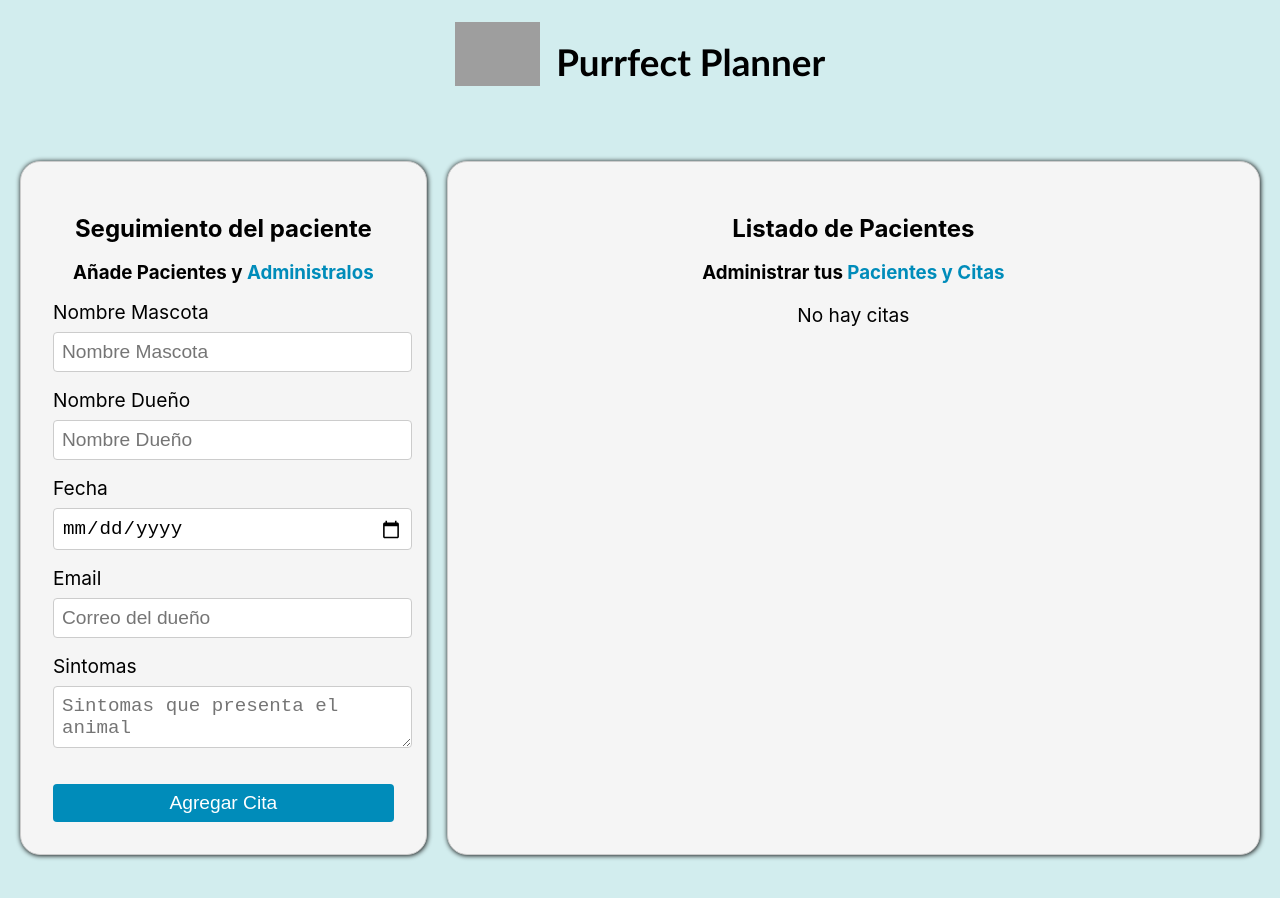
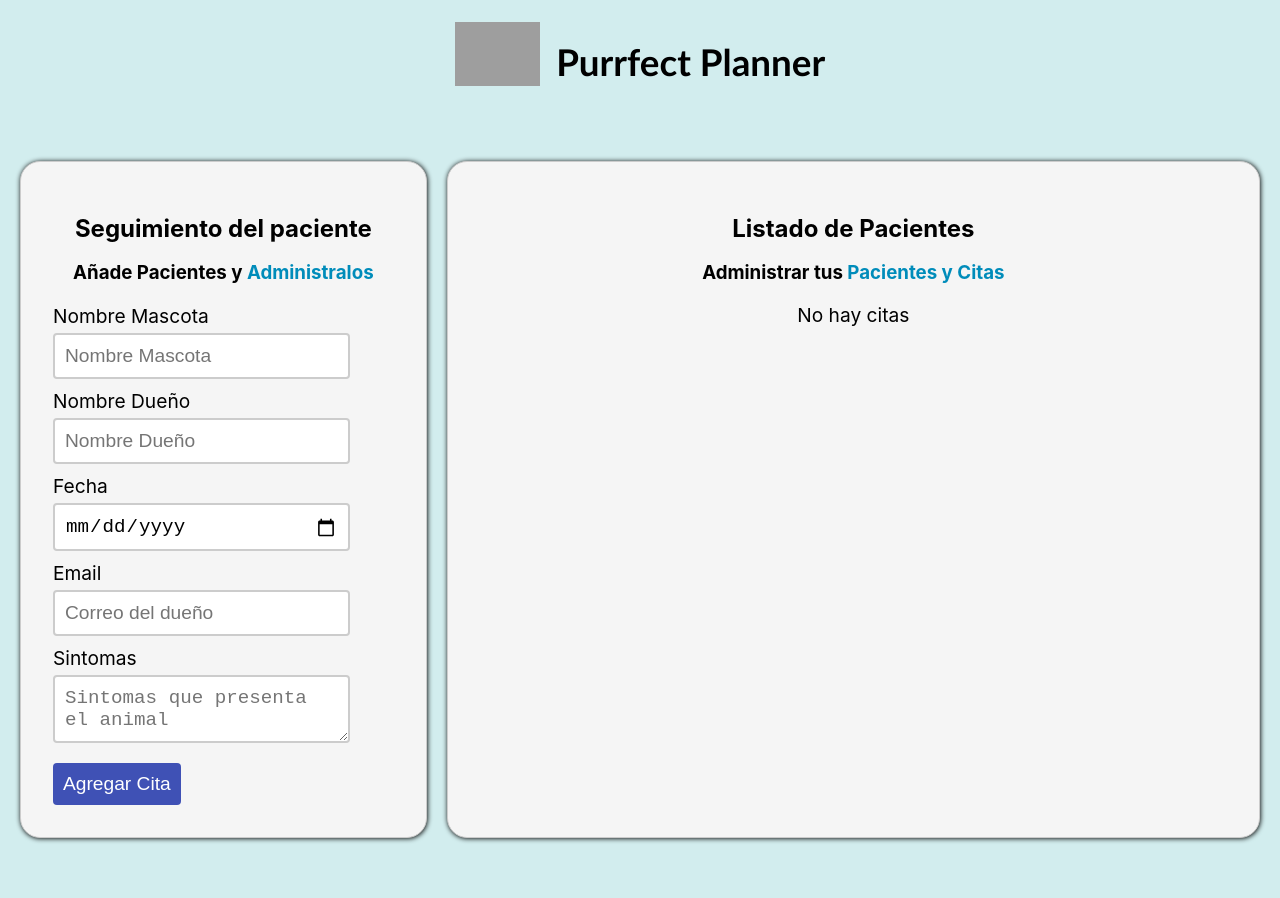
Before and after one commit to amarmor878/Purrfect-Planner, a React (Create React App) app: page / in a window 1280 px wide. Shown: the top 898 px of the page. Built offline with nearby package versions, Linux system fonts and the light colour scheme; grey boxes are pictures that could not be loaded; the HTML template or start-up script is replaced by a standard one.

Commit message:
refactorización codigo y comentarios

```diff
--- a/src/App.js
+++ b/src/App.js
@@ -1,21 +1,7 @@
 import React, { useState, useEffect } from 'react';
-import styled from 'styled-components';
 import Formulario from './Componentes/Formulario';
 import ListaCitas from './Componentes/ListaCitas';
-import LogoContainer from './Estilos/LogoContainerStyled';
-
-const Container = styled.div`
-  display: grid;
-  grid-template-columns: 1fr 2fr;
-  grid-gap: 20px;
-  margin: 20px;
-
-  @media (max-width: 1135px) {
-    grid-template-columns: 1fr;
-    // Cambia esta línea
-    grid-auto-rows: minmax(100px, auto);
-  }
-`;
+import { LogoContainer, ContainerApp } from './Estilos/LogoContainerStyled';
 
 export default function App() {
   // Citas en local storage
@@ -60,10 +46,10 @@ export default function App() {
           <h1>Purrfect Planner</h1>
         </LogoContainer>
       </header>
-      <Container>
+      <ContainerApp>
         <Formulario crearCita={crearCita} />
         <ListaCitas citas={citas} eliminarCita={eliminarCita} />
-      </Container>
+      </ContainerApp>
     </div>
   );
 }
--- a/src/Componentes/Formulario.jsx
+++ b/src/Componentes/Formulario.jsx
@@ -1,8 +1,9 @@
 import React, { useState } from 'react';
-import FormularioWrapper from '../Estilos/FormuStyled'
+import { FormularioWrapper, LabelForm, InputForm, TextAreaForm, BotonForm } from '../Estilos/FormuStyled'
 
 const Formulario = ({ crearCita }) => {
 
+    // funcion para administrar la información de la cita
     const [cita, setCita] = useState({
         mascota: '',
         duenio: '',
@@ -11,8 +12,10 @@ const Formulario = ({ crearCita }) => {
         sintomas: ''
     });
 
+    // funcion para indicar si hay algún error en el formulario
     const [error, setError] = useState(false);
 
+    // Función para actualizar la información de la cita al escribir en los campos del formulario
     const handleChange = e => {
         setCita({
             ...cita,
@@ -20,22 +23,27 @@ const Formulario = ({ crearCita }) => {
         });
     };
 
+    // Desestructuración del estado local de la cita
     const { mascota, duenio, fecha, mail, sintomas } = cita;
 
+    // Función para enviar la información de la cita al presionar el botón de "Enviar"
     const enviarCita = e => {
         e.preventDefault();
 
+        // Validación de campos requeridos
         if (mascota.trim() === '' || duenio.trim() === '' || fecha.trim() === '' || mail.trim() === '' || sintomas.trim() === '') {
             setError(true);
             return;
         }
-
         setError(false);
 
+        // Asignación de id con la fecha y hora actual
         cita.id = Date.now();
 
+        // Llamada a la función crearCita con la información de la cita
         crearCita(cita);
 
+        // Reinicio del estado local de la cita a valores vacíos
         setCita({
             mascota: '',
             duenio: '',
@@ -51,45 +59,45 @@ const Formulario = ({ crearCita }) => {
             <h3>Añade Pacientes y <span>Administralos</span></h3>
             {error ? <p>Todos los campos son obligatorios</p> : null}
             <form onSubmit={enviarCita}>
-                <label>Nombre Mascota</label>
-                <input
+                <LabelForm>Nombre Mascota</LabelForm>
+                <InputForm
                     type="text"
                     name="mascota"
                     placeholder="Nombre Mascota"
                     onChange={handleChange}
                     value={mascota}
                 />
-                <label>Nombre Dueño</label>
-                <input
+                <LabelForm>Nombre Dueño</LabelForm>
+                <InputForm
                     type="text"
                     name="duenio"
                     placeholder="Nombre Dueño"
                     onChange={handleChange}
                     value={duenio}
                 />
-                <label>Fecha</label>
-                <input
+                <LabelForm>Fecha</LabelForm>
+                <InputForm
                     type="date"
                     name="fecha"
                     onChange={handleChange}
                     value={fecha}
                 />
-                <label>Email</label>
-                <input
+                <LabelForm>Email</LabelForm>
+                <InputForm
                     type="email"
                     name="mail"
                     placeholder="Correo del dueño"
                     onChange={handleChange}
                     value={mail}
                 />
-                <label>Sintomas</label>
-                <textarea
+                <LabelForm>Sintomas</LabelForm>
+                <TextAreaForm
                     name='sintomas'
                     placeholder="Sintomas que presenta el animal"
                     onChange={handleChange}
                     value={sintomas}
-                ></textarea>
-                <button type='submit'>Agregar Cita</button>
+                ></TextAreaForm>
+                <BotonForm type='submit'>Agregar Cita</BotonForm>
             </form>
         </FormularioWrapper>
     );
--- a/src/Componentes/ListaCitas.js
+++ b/src/Componentes/ListaCitas.js
@@ -1,6 +1,6 @@
 import React from 'react';
 import Cita from './Cita';
-import { ListaContenedor } from '../Estilos/ListaStyled';
+import ListaContenedor from '../Estilos/ListaStyled';
 
 export default function ListaCitas({ citas, eliminarCita }) {
     return (
--- a/src/Estilos/FormuStyled.jsx
+++ b/src/Estilos/FormuStyled.jsx
@@ -1,6 +1,6 @@
 import styled from 'styled-components'
 
-const FormularioWrapper = styled.div`
+export const FormularioWrapper = styled.div`
   margin: 2rem 0;
   padding: 2rem;
   border: 1px solid #ccc;
@@ -17,46 +17,56 @@ const FormularioWrapper = styled.div`
     color: #008CBA;
   }
 
-  label {
-    display: block;
-    margin-bottom: 0.5rem;
-    font-size: 1.2rem;
-  }
-
-  input[type='text'],
-  input[type='date'],
-  input[type='email'],
-  textarea {
-    width: 100%;
-    padding: 0.5rem;
-    margin-bottom: 1rem;
-    border: 1px solid #ccc;
-    border-radius: 4px;
-    font-size: 1.2rem;
-  }
-
-  button[type='submit'] {
-    display: block;
-    width: 100%;
-    padding: 0.5rem;
-    margin-top: 1rem;
-    background-color: #008CBA;
-    color: white;
-    border: none;
-    border-radius: 4px;
-    font-size: 1.2rem;
-    cursor: pointer;
-
-    &:hover {
-      background-color: #00688B;
-    }
-  }
-
   p {
     margin-top: 1rem;
     color: red;
     font-size: 1.2rem;
     font-weight: bold;
   }
-`
-export default FormularioWrapper;
+
+  form {
+    display: flex;
+    flex-direction: column;
+    align-items: flex-start;
+    width: 80%;
+    margin-top: 20px;
+  }
+`;
+
+export const LabelForm = styled.label`
+  font-size: 1.2rem;
+  margin-bottom: 5px;
+`;
+
+export const InputForm = styled.input`
+  padding: 10px;
+  border: 2px solid #ccc;
+  border-radius: 4px;
+  font-size: 1.2rem;
+  margin-bottom: 10px;
+  width: 100%;
+`;
+
+export const TextAreaForm = styled.textarea`
+  padding: 10px;
+  border: 2px solid #ccc;
+  border-radius: 4px;
+  font-size: 1.2rem;
+  margin-bottom: 10px;
+  width: 100%;
+`;
+
+export const BotonForm = styled.button`
+  background-color: #3f51b5;
+  color: #fff;
+  padding: 10px;
+  border: none;
+  border-radius: 4px;
+  font-size: 1.2rem;
+  cursor: pointer;
+  margin-top: 10px;
+
+  &:hover {
+    background-color: #303f9f;
+  }
+`;
--- a/src/Estilos/ListaStyled.jsx
+++ b/src/Estilos/ListaStyled.jsx
@@ -1,6 +1,6 @@
 import styled from 'styled-components';
 
-export const ListaContenedor = styled.div`
+const ListaContenedor = styled.div`
   margin: 2rem 0;
   padding: 2rem;
   border: 1px solid #ccc;
@@ -23,3 +23,5 @@ export const ListaContenedor = styled.div`
     font-size: bold;
   }
 `;
+
+export default ListaContenedor;
--- a/src/Estilos/LogoContainerStyled.jsx
+++ b/src/Estilos/LogoContainerStyled.jsx
@@ -1,6 +1,6 @@
 import styled from 'styled-components';
 
-const LogoContainer = styled.div`
+export const LogoContainer = styled.div`
   display: flex;
   align-items: center;
   justify-content: center;
@@ -17,4 +17,14 @@ const LogoContainer = styled.div`
   }
 `;
 
-export default LogoContainer;
+export const ContainerApp = styled.div`
+  display: grid;
+  grid-template-columns: 1fr 2fr;
+  grid-gap: 20px;
+  margin: 20px;
+
+  @media (max-width: 1135px) {
+    grid-template-columns: 1fr;
+    grid-auto-rows: minmax(100px, auto);
+  }
+`;
```
